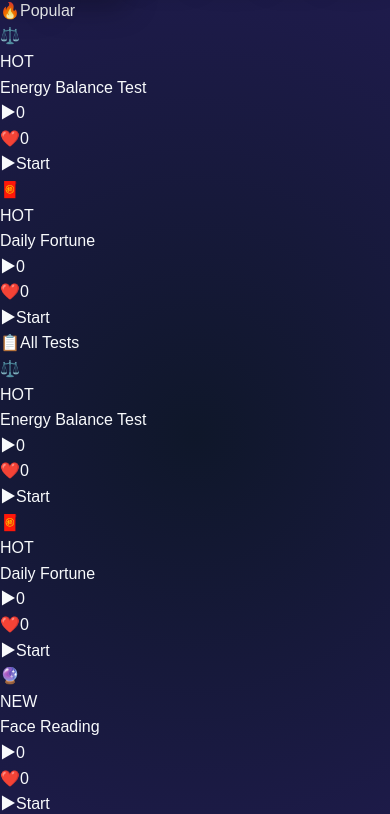
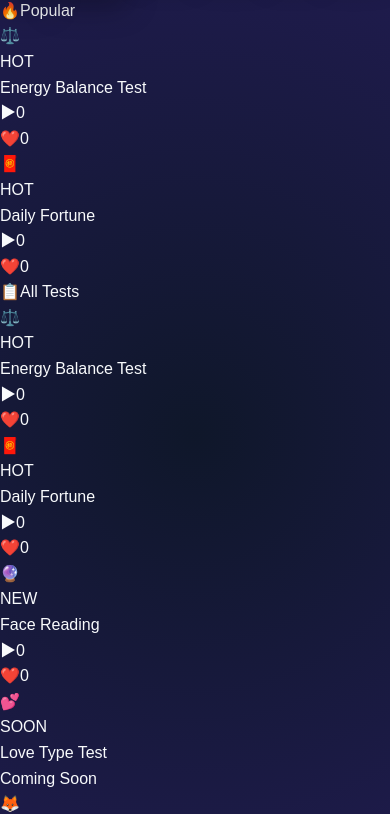
Before and after one commit to N00BWORLD/check-me-today, a Next.js app: page / in a window 390 px wide. Shown: the part 831-1645 px from the top of the page. Built offline with nearby package versions, Linux system fonts and the light colour scheme; a web font is replaced by a local one.

Commit message:
fix: Resolve mobile touch issues (remove hover-swap, constrain bottom ad)

```diff
--- a/src/app/page.tsx
+++ b/src/app/page.tsx
@@ -235,8 +235,10 @@ export default function Home() {
       </footer>
 
       {/* Bottom Ad */}
-      <div className="fixed bottom-0 left-0 right-0 z-40">
-        <AdUnit />
+      <div className="fixed bottom-0 left-0 right-0 z-40 bg-white/80 dark:bg-slate-900/80 backdrop-blur-sm border-t border-slate-200 dark:border-slate-800 flex justify-center items-center h-[60px]">
+        <div className="w-full max-w-[320px] h-[50px] overflow-hidden">
+          <AdUnit slotId="1234567890" format="horizontal" responsive={false} className="w-full h-full" />
+        </div>
       </div>
     </main>
   );
--- a/src/components/PosterCard.tsx
+++ b/src/components/PosterCard.tsx
@@ -99,26 +99,15 @@ export default function PosterCard({ test, realStats }: PosterCardProps) {
               {name}
             </h3>
 
-            {/* 통계 & 호버 시 시작 버튼 */}
-            <div className="relative mt-2 h-5">
-              {/* 기본: 통계 표시 */}
-              <div className="absolute inset-0 flex items-center justify-center gap-4 transition-opacity duration-200 group-hover:opacity-0">
-                <div className="flex items-center gap-1 text-[11px] text-slate-500 dark:text-slate-400 font-semibold">
-                  <span>▶</span>
-                  <span>{formatPlayCount(playCount)}</span>
-                </div>
-                <div className="flex items-center gap-1 text-[11px] text-pink-500 dark:text-pink-400 font-semibold">
-                  <span>❤️</span>
-                  <span>{formatPlayCount(likeCount)}</span>
-                </div>
+            {/* 통계 */}
+            <div className="mt-2 flex items-center justify-center gap-4 text-[11px] font-semibold text-slate-500 dark:text-slate-400">
+              <div className="flex items-center gap-1">
+                <span>▶</span>
+                <span>{formatPlayCount(playCount)}</span>
               </div>
-
-              {/* 호버: 시작 버튼 */}
-              <div className="absolute inset-0 flex items-center justify-center opacity-0 group-hover:opacity-100 transition-opacity duration-200">
-                <div className="flex items-center gap-1.5 px-4 py-1 bg-purple-500 dark:bg-purple-600 rounded-full text-[11px] font-bold text-white shadow-md">
-                  <span>▶</span>
-                  <span>{lang === 'ko' ? '시작하기' : lang === 'zh' ? '开始' : lang === 'ja' ? '開始' : 'Start'}</span>
-                </div>
+              <div className="flex items-center gap-1">
+                <span className="text-pink-500 dark:text-pink-400">❤️</span>
+                <span>{formatPlayCount(likeCount)}</span>
               </div>
             </div>
           </div>
```
